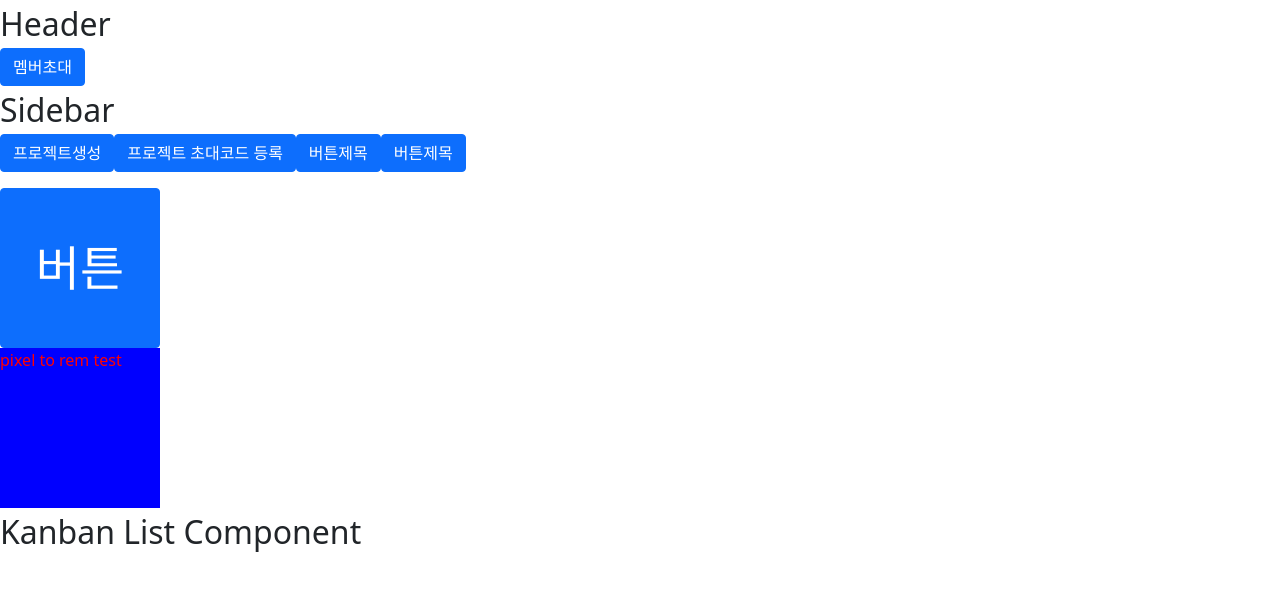
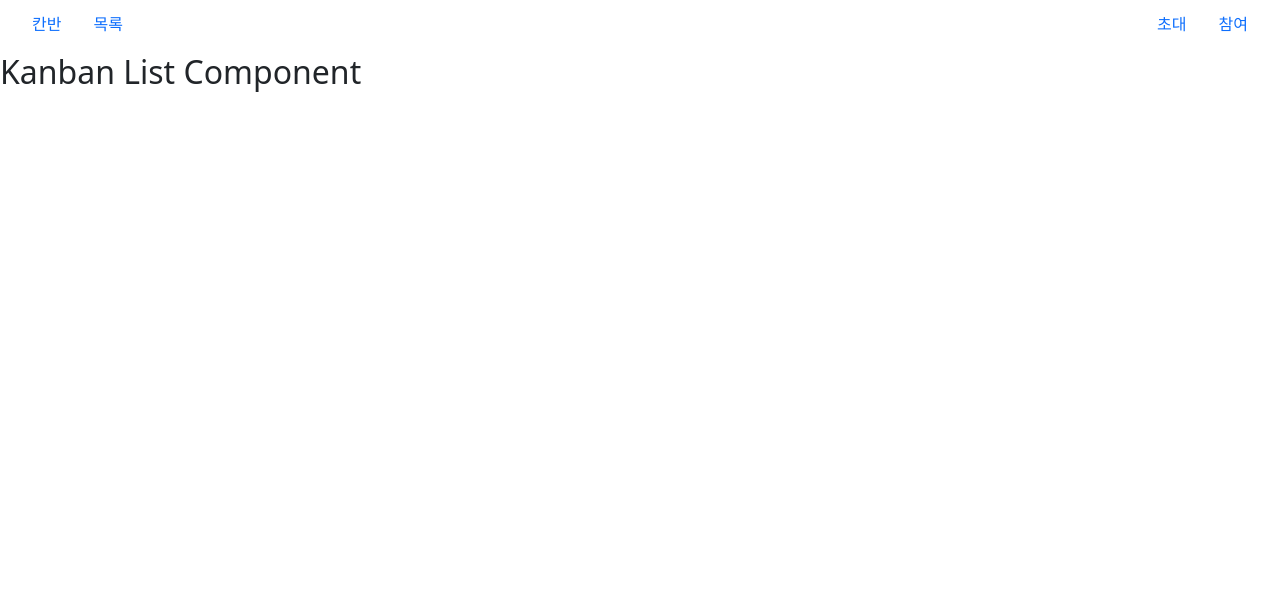
Before and after one commit to leechoiswim1/Team-PandaN-Front, a React (Create React App) app: page /note/kanban in a window 1280 px wide. Shown: the top 590 px of the page. Built offline with nearby package versions, Linux system fonts and the light colour scheme.

Commit message:
[DOC] 칸반 페이지 내 서브헤더 컴포넌트 생성 및 연결
[컴포넌트] 서브헤더 #22

```diff
--- /dev/null
+++ b/src/components/SubHeader.jsx
@@ -0,0 +1,44 @@
+import React from "react";
+import styled, { css } from "styled-components";
+import { t } from "../util/remConverter";
+// import { Container, Row, Col } from "react-bootstrap";
+
+const SubHeader = ({ history }) => {
+  return (
+    <Wrapper fluid>
+      <div>
+        <nav>
+          <Tab href="javascript:void(0);">칸반</Tab>
+          <Tab href="javascript:void(0);">목록</Tab>
+        </nav>
+      </div>
+      <div>
+        <Tab href="javascript:void(0);">초대</Tab>
+        <Tab href="javascript:void(0);">참여</Tab>
+      </div>
+    </Wrapper>
+  );
+};
+
+const Wrapper = styled.div(...t`
+  width: 100%;
+  height: 60px;
+  padding: 0 20px;
+  display: flex;
+  align-items: center;
+  justify-content: space-between;
+  position: relative;
+  box-sizing : border-box;
+  & a:hover {
+    font-weight: 600;
+  }
+`)
+
+const Tab = styled.a(...t`
+  text-decoration: none;
+  position: relative;
+  margin: 0px 20px;
+  cursor: pointer;
+`)
+
+export default SubHeader;
--- a/src/components/index.js
+++ b/src/components/index.js
@@ -4,7 +4,8 @@ import Router from "./Router";
 import Sidebar from "./Sidebar";
 import Template from "./Template";
 import Modals from "./Modals";
+import SubHeader from "./SubHeader";
 /* kanban */
 import KanbanList from "./KanbanList";
 
-export { Header, ProjectModal, Router, Sidebar, Template, Modals, KanbanList };
+export { Header, ProjectModal, Router, Sidebar, Template, Modals, KanbanList, SubHeader, };
--- a/src/pages/NoteKanban.jsx
+++ b/src/pages/NoteKanban.jsx
@@ -2,12 +2,13 @@ import React from "react";
 import Template from "../components/Template";
 
 /* components */
-import { KanbanList } from "../components";
+import { KanbanList, SubHeader } from "../components";
 
 const NoteKanban = ({ history }) => {
   return (
     <React.Fragment>
-      <Template />
+      {/* <Template /> */}
+      <SubHeader />
       <KanbanList />
     </React.Fragment>
   );
```
